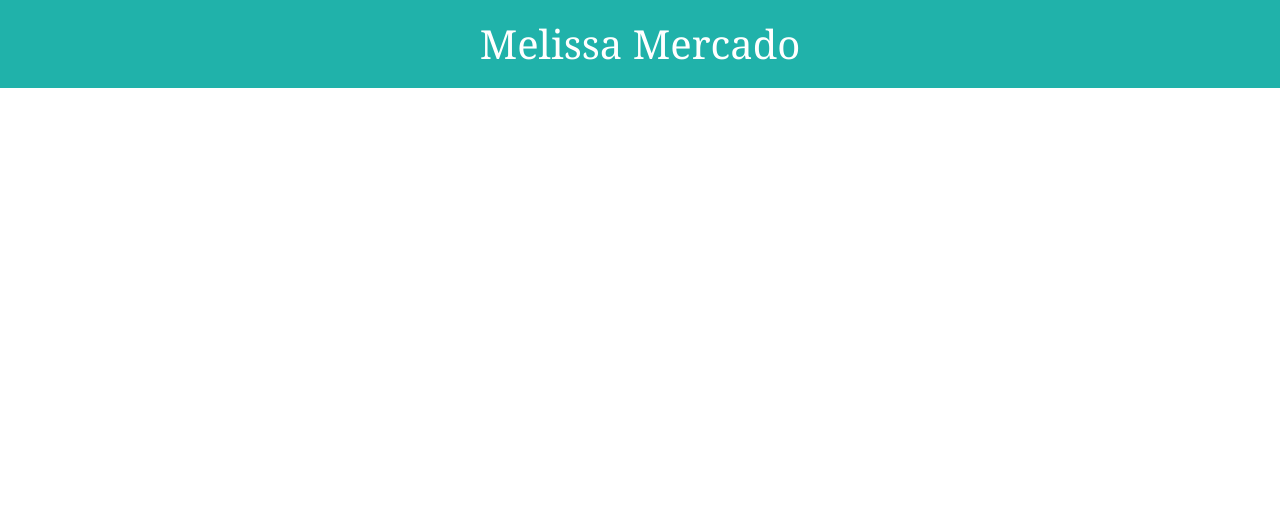
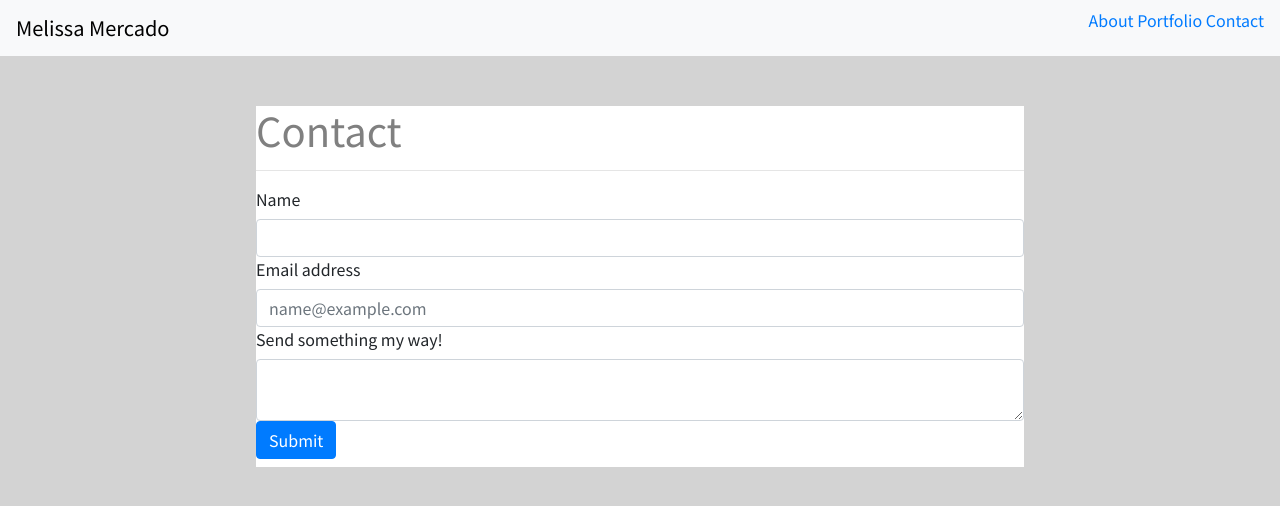
Before and after one commit to mmerc00/Responsive-Portfolio-, a plain HTML site: page contact.html in a window 1280 px wide. Drawn offline with nearby package versions, Linux system fonts and the light colour scheme.

Commit message:
added contact html and added about me section

```diff
--- a/contact.html
+++ b/contact.html
@@ -10,6 +10,10 @@
       integrity="sha384-9aIt2nRpC12Uk9gS9baDl411NQApFmC26EwAOH8WgZl5MYYxFfc+NcPb1dKGj7Sk"
       crossorigin="anonymous"
     />
+    <link
+      href="https://fonts.googleapis.com/css2?family=Noto+Sans+JP&display=swap"
+      rel="stylesheet"
+    />
     <link rel="stylesheet" href="style.css" />
     <meta
       name="viewport"
@@ -17,9 +21,55 @@
     />
   </head>
 
-  <header>
-    <h1>Melissa Mercado</h1>
-  </header>
+  <body>
+    <header>
+      <nav class="navbar Melissa Mercado-light bg-light">
+        <span class="navbar-brand mb-0 h1">Melissa Mercado</span>
+        <ul>
+          <li>
+            <a href="index.html" alt="About">About</a>
+          </li>
+          <li>
+            <a href="portfolio.html" alt="Portfolio">Portfolio</a>
+          </li>
+          <li>
+            <a href="contact.html" alt="Contact">Contact</a>
+          </li>
+        </ul>
+      </nav>
+    </header>
 
-  <body></body>
+    <!--added this contact form and customized it-->
+
+    <div class="container1">
+      <h1>Contact</h1>
+      <hr>
+      <div class="form-group">
+        <label for="exampleFormControlInput1">Name</label>
+        <input
+          type="name"
+          class="form-control"
+          id="exampleFormControlInput1"
+        />
+        <div class="form-group">
+          <label for="exampleFormControlInput1">Email address</label>
+          <input
+            type="email"
+            class="form-control"
+            id="exampleFormControlInput1"
+            placeholder="name@example.com"
+          />
+
+      <div class="form-group">
+        <label for="exampleFormControlTextarea1">Send something my way!</label>
+        <textarea
+          class="form-control"
+          id="exampleFormControlTextarea1"
+
+        ></textarea>
+      <button type="submit" class="btn btn-primary mb-2">
+        Submit
+      </button>
+    </div>
+  </body>
 </html>
--- a/style.css
+++ b/style.css
@@ -1,19 +1,43 @@
-h1 {
+* {
+  font-family: "Noto Sans JP", sans-serif;
+}
+
+nav {
   font-display: flex;
   padding: 20px;
   font-family: Georgia, "Times New Roman", Times, serif;
-  background-color: lightseagreen;
-  color: white;
+  background-color: white;
+  color: black;
   text-align: center;
+}
+body {
+  background-color: lightgrey;
 }
 
 ul {
   list-style: none;
   text-align: center;
-  color: gray;
+  color: black;
 }
 
 li {
   display: inline-block;
+}
+
+.card {
+  display: center;
+}
+
+.container1 {
+  width: 60%;
+  margin: auto;
+  background-color: white;
+  margin-top: 50px;
+}
+h1 {
   color: gray;
 }
+
+.card2 {
+  margin: auto;
+}
```
Also changed, not shown: index.html (+24 -7 lines), portfolio.html (+32 -2 lines).
